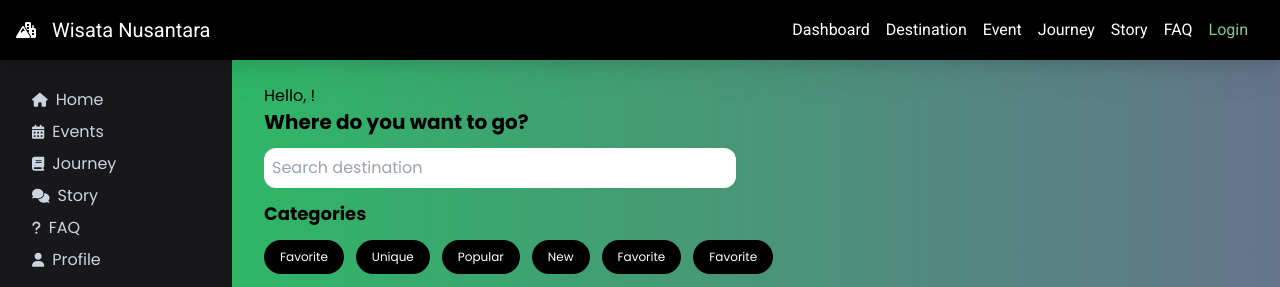
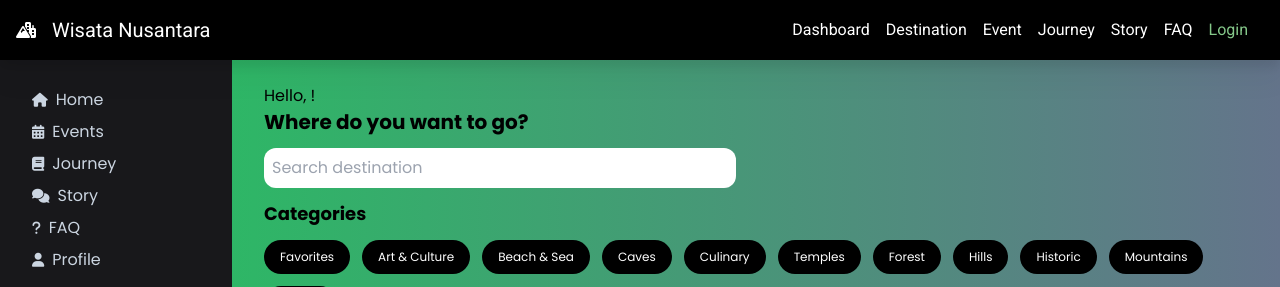
Before and after one commit to eugeniusms/wisata-nusantara, a Django app: page /destination/ in a window 1280 px wide. Shown: the top 287 px of the page. Run offline with Django 4.2, Linux system fonts and the light colour scheme; data comes from the database, SQL or seed files in the repository; some libraries are stand-ins or nearby versions.

```diff
--- a/daftar_destinasi/templates/daftar-destinasi.html
+++ b/daftar_destinasi/templates/daftar-destinasi.html
@@ -17,13 +17,17 @@
       <input type="text" name="search-destination" id="search-destination" placeholder="Search destination" size="30" class="py-2 px-2 rounded-xl"/>
       <p class="font-bold text-lg py-2">Categories</p>
       <div class="flex gap-3 overflow-x-auto">
-        <button class="bg-black text-white text-[12px] rounded-3xl px-4 py-2">Favorite</button>
-        <button class="bg-black text-white text-[12px] rounded-3xl px-4 py-2">Unique</button>
-        <button class="bg-black text-white text-[12px] rounded-3xl px-4 py-2">Popular</button>
-        <button class="bg-black text-white text-[12px] rounded-3xl px-4 py-2">New</button>
-        <button class="bg-black text-white text-[12px] rounded-3xl px-4 py-2">Favorite</button>
-        <button class="bg-black text-white text-[12px] rounded-3xl px-4 py-2">Favorite</button>
-
+        <button class="bg-black text-white text-[12px] rounded-3xl px-4 py-2">Favorites</button>
+        <button class="bg-black text-white text-[12px] rounded-3xl px-4 py-2">Art & Culture</button>
+        <button class="bg-black text-white text-[12px] rounded-3xl px-4 py-2">Beach & Sea</button>
+        <button class="bg-black text-white text-[12px] rounded-3xl px-4 py-2">Caves</button>
+        <button class="bg-black text-white text-[12px] rounded-3xl px-4 py-2">Culinary</button>
+        <button class="bg-black text-white text-[12px] rounded-3xl px-4 py-2">Temples</button>
+        <button class="bg-black text-white text-[12px] rounded-3xl px-4 py-2">Forest</button>
+        <button class="bg-black text-white text-[12px] rounded-3xl px-4 py-2">Hills</button>
+        <button class="bg-black text-white text-[12px] rounded-3xl px-4 py-2">Historic</button>
+        <button class="bg-black text-white text-[12px] rounded-3xl px-4 py-2">Mountains</button>
+        <button class="bg-black text-white text-[12px] rounded-3xl px-4 py-2">Nature</button>
       </div>
     </div>
     <div>
@@ -128,12 +132,17 @@
         <input type="text" name="search-destination" id="search-destination" placeholder="Search destination" size="30" class="shadow-3xl py-2 px-2 rounded-xl"/>
         <p class="font-bold text-lg py-3">Categories</p>
         <div class="flex gap-3 flex-wrap">
-          <button class="bg-black text-white text-[12px] rounded-3xl px-4 py-2">Favorite</button>
-          <button class="bg-black text-white text-[12px] rounded-3xl px-4 py-2">Unique</button>
-          <button class="bg-black text-white text-[12px] rounded-3xl px-4 py-2">Popular</button>
-          <button class="bg-black text-white text-[12px] rounded-3xl px-4 py-2">New</button>
-          <button class="bg-black text-white text-[12px] rounded-3xl px-4 py-2">Favorite</button>
-          <button class="bg-black text-white text-[12px] rounded-3xl px-4 py-2">Favorite</button>
+          <button class="bg-black text-white text-[12px] rounded-3xl px-4 py-2">Favorites</button>
+          <button class="bg-black text-white text-[12px] rounded-3xl px-4 py-2">Art & Culture</button>
+          <button class="bg-black text-white text-[12px] rounded-3xl px-4 py-2">Beach & Sea</button>
+          <button class="bg-black text-white text-[12px] rounded-3xl px-4 py-2">Caves</button>
+          <button class="bg-black text-white text-[12px] rounded-3xl px-4 py-2">Culinary</button>
+          <button class="bg-black text-white text-[12px] rounded-3xl px-4 py-2">Temples</button>
+          <button class="bg-black text-white text-[12px] rounded-3xl px-4 py-2">Forest</button>
+          <button class="bg-black text-white text-[12px] rounded-3xl px-4 py-2">Hills</button>
+          <button class="bg-black text-white text-[12px] rounded-3xl px-4 py-2">Historic</button>
+          <button class="bg-black text-white text-[12px] rounded-3xl px-4 py-2">Mountains</button>
+          <button class="bg-black text-white text-[12px] rounded-3xl px-4 py-2">Nature</button>
 
         </div>
       </div>
```
Also changed, not shown: daftar_destinasi/templates/destinasi-by-id.html (+40 -10 lines).
